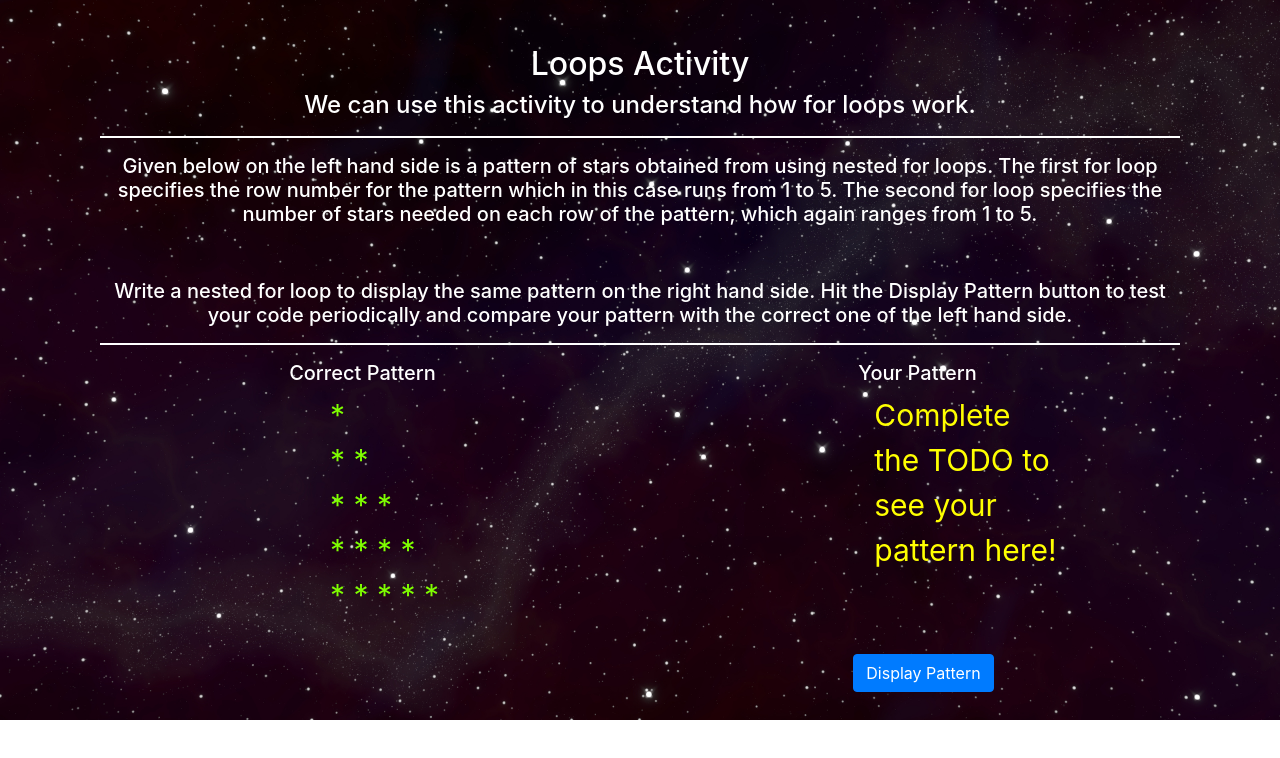
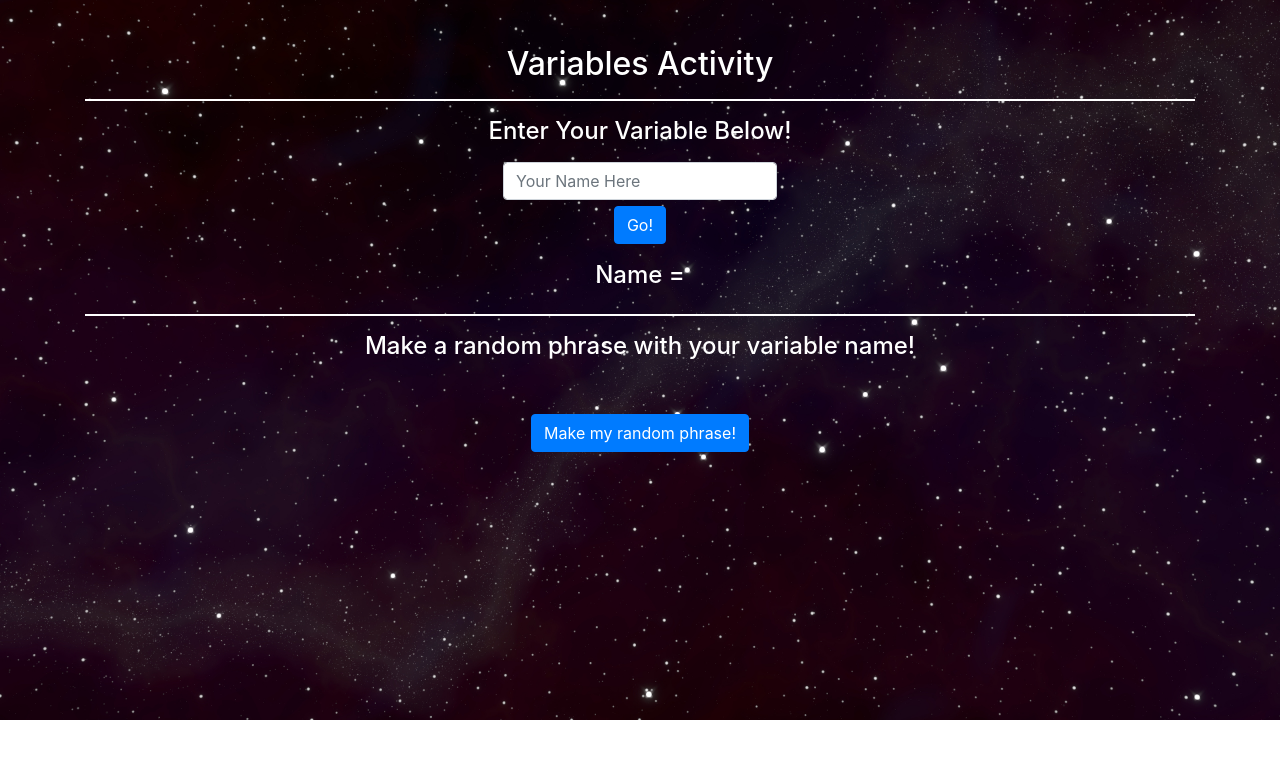
Before and after one commit to devansh2001/cs-sg-app, a React (Create React App) app: page / in a window 1280 px wide. Shown: the top 758 px of the page. Built offline with nearby package versions, Linux system fonts and the light colour scheme.

Commit message:
Added formatting changes to variables page

```diff
--- a/src/App.js
+++ b/src/App.js
@@ -17,7 +17,7 @@ function App() {
         color: "white",
         overflow: "scroll"
       }}>
-      <LoopsActivity/>
+      <VariablesActivity/>
     </div>
   );
 }
--- a/src/components/VariableActivity.js
+++ b/src/components/VariableActivity.js
@@ -56,19 +56,18 @@ class VariableActivity extends Component {
 
     render() {
         return (
-        <Container
-        style={{width: "80%",
-        paddingLeft: 100,
-        paddingRight: 200,
-        paddingTop: 30,
-        paddingBottom: 30,
-        border: "3px solid lightGray"}}>
-            <Row style={{width:"100%"}}className="justify-content-md-center">
-                <Col xs={6} md={8}>
-                    <Form.Label>Enter Your Variable Here!</Form.Label>
-                    <Form.Group className="m-0">
+        <Container >
+            <br/>
+            <h2 style={{textAlign: "center"}}>Variables Activity</h2>
+            <hr/>
+            <Row style={{textAlign: "center"}} className="justify-content-md-center">
+                <Col >
+                    <Row className="justify-content-md-center">
+                    <Form.Label><h4>Enter Your Variable Below!</h4></Form.Label>
+                    </Row>
+                    <Row className="justify-content-md-center">
+                    <Form.Group >
                         <Form.Control
-                        className="variableExample"
                         placeholder="Your Name Here"
                         value={this.state.textBoxValue}
                         onChange={e => this.setState({ textBoxValue: e.target.value})}
@@ -76,39 +75,37 @@ class VariableActivity extends Component {
                         />
                         <Button
                         className="btnFormSend"
-                        variant="outline-success"
                         onClick={this.onSubmit}
                         >
                         Go!
                         </Button>
+                        <br/>
                     </Form.Group>
+                    </Row>
                 </Col>
             </Row>
-            <Row style={{width:"100%"}}className="justify-content-md-center">
-                <Col xs={6} md={8}>
-                    <Card>
-                        <Card.Body>Name = {this.state.name}</Card.Body>
-                    </Card>
-                </Col>
+            <Row style={{color: "white"}} className="justify-content-md-center">
+                    <h4> Name = <span style={{color: "#7FFF00"}}>{this.state.name}</span></h4>
             </Row>
-            <Row style={{width:"100%"}}className="justify-content-md-center">
-                <Col xs={6} md={8}>
-                    <Card>
-                        <Card.Body>Make a random phrase with your variable name!</Card.Body>
+            <hr/>
+            <Row style={{color: "white"}} className="justify-content-md-center">
+                <h4>Make a random phrase with your variable name!</h4>
+            </Row>
+            <br/>
+            <Row className="justify-content-md-center">
                 <Button
                 className="btnFormSend"
-                        variant="outline-success"
                 onClick={this.getRandomPhrase}
                 >
                 Make my random phrase!
                 </Button>
-                    </Card>
-                </Col>
-                <Col xs={6} md={8}>
-                    <Card>
-                        <Card.Body>{this.state.phrase}</Card.Body>
-                    </Card>
-                </Col>
+            </Row>
+            <br/>
+            <Row style={{color: "#7FFF00"}} className="justify-content-md-center">
+                <div>
+                    <h4>{this.state.phrase}</h4>
+                </div>
+
             </Row>
         </Container>
 
```
Lines whose indentation alone changed are shown as unchanged.
